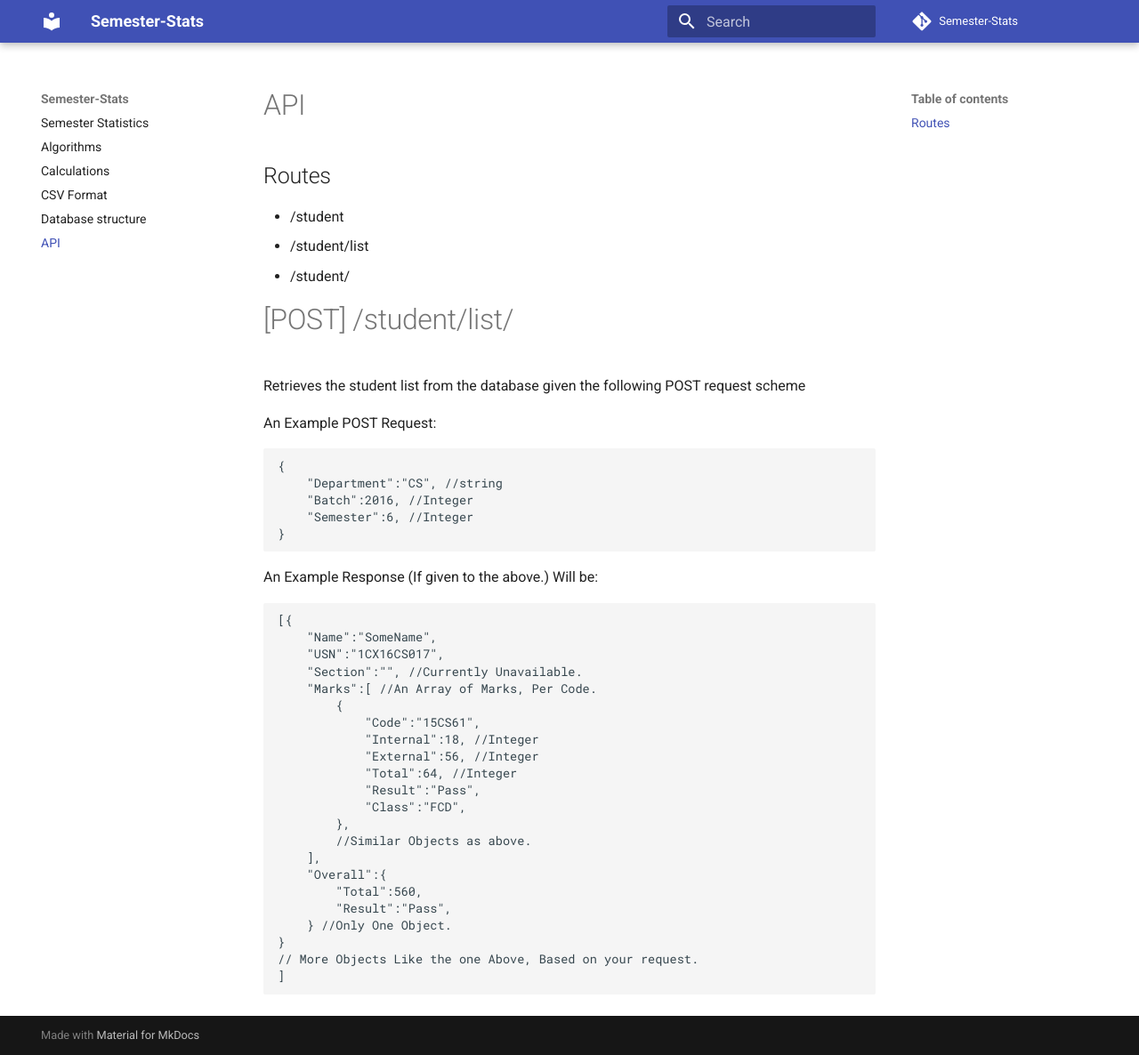
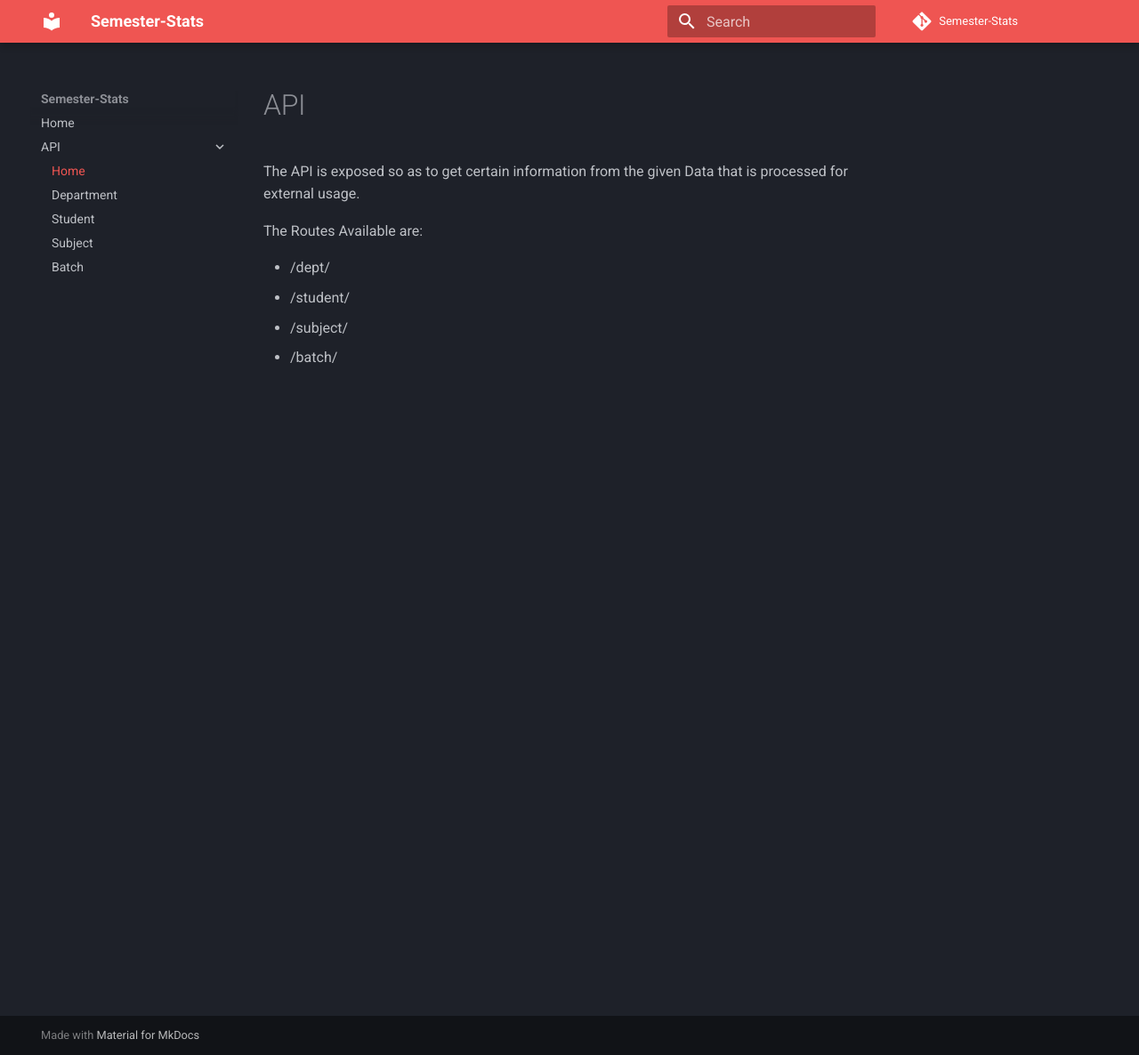
Before and after one commit to Rushyanth111/Semester-Stats, an MkDocs documentation site: the page built from docs/api.md, in a window 1280 px wide and 1186 px high. Shown: the whole window at 89% size. Built offline with MkDocs 1.6.1 and Material for MkDocs 9.7.7, drawn with Linux system fonts in a browser that asks for light colours; comment, search, counter and statistics services are not loaded.

Commit message:
Documentation: API-Student Added. Readme: Documentation Linked.

````diff
--- a/docs/api.md
+++ b/docs/api.md
@@ -1,48 +1,11 @@
 # API
 
-## Routes
-- /student
-  - /student/list
-  - /student/
+The API is exposed so as to get certain information from the given Data that is processed for external usage.
 
 
-# [POST] /student/list/
+The Routes Available are:
 
-Retrieves the student list from the database given the following POST request scheme
-
-
-An Example POST Request:
-```javascript
-{
-    "Department":"CS", //string
-    "Batch":2016, //Integer
-    "Semester":6, //Integer
-}
-```
-
-An Example Response (If given to the above.) Will be:
-
-```javascript
-[{
-    "Name":"SomeName",
-    "USN":"1CX16CS017",
-    "Section":"", //Currently Unavailable.
-    "Marks":[ //An Array of Marks, Per Code.
-        {
-            "Code":"15CS61",
-            "Internal":18, //Integer
-            "External":56, //Integer
-            "Total":64, //Integer
-            "Result":"Pass",
-            "Class":"FCD",
-        },
-        //Similar Objects as above.
-    ],
-    "Overall":{
-        "Total":560,
-        "Result":"Pass",
-    } //Only One Object.
-}
-// More Objects Like the one Above, Based on your request.
-]
-```
+- /dept/
+- /student/
+- /subject/
+- /batch/
--- a/mkdocs.yml
+++ b/mkdocs.yml
@@ -1,7 +1,30 @@
 theme:
   name: material
+  palette:
+      scheme: slate
+      accent: blue
+      primary: red
 
 site_name: Semester-Stats
 repo_url: https://github.com/Rushyanth111/Semester-Stats
 repo_name: Semester-Stats
 site_author: Rushyanth S
+
+plugins:
+  - search
+
+markdown_extensions:
+  - admonition
+  - codehilite:
+      guess_lang: false
+  - toc:
+      permalink: true
+
+nav:
+ - Home: 'index.md'
+ - API:
+    - Home: 'api.md'
+    - Department: 'api-docs/dept.md'
+    - Student: 'api-docs/student.md'
+    - Subject: 'api-docs/subject.md'
+    - Batch: 'api-docs/batch.md'
````
Also changed, not shown: README.md (+2 -0 lines), docs/api-docs/dept.md (added, +1 -0 lines), docs/api-docs/student.md (added, +51 -0 lines), docs/api-docs/batch.md (added), docs/api-docs/subject.md (added).
